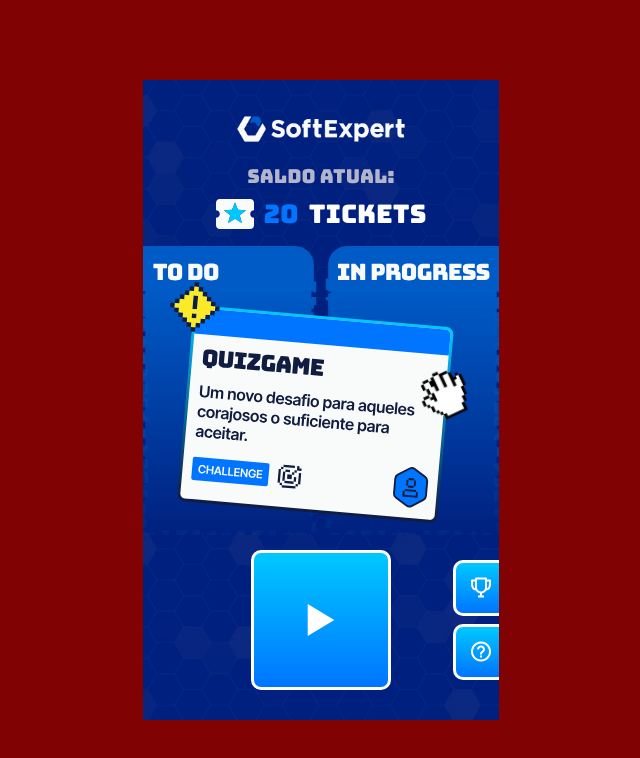
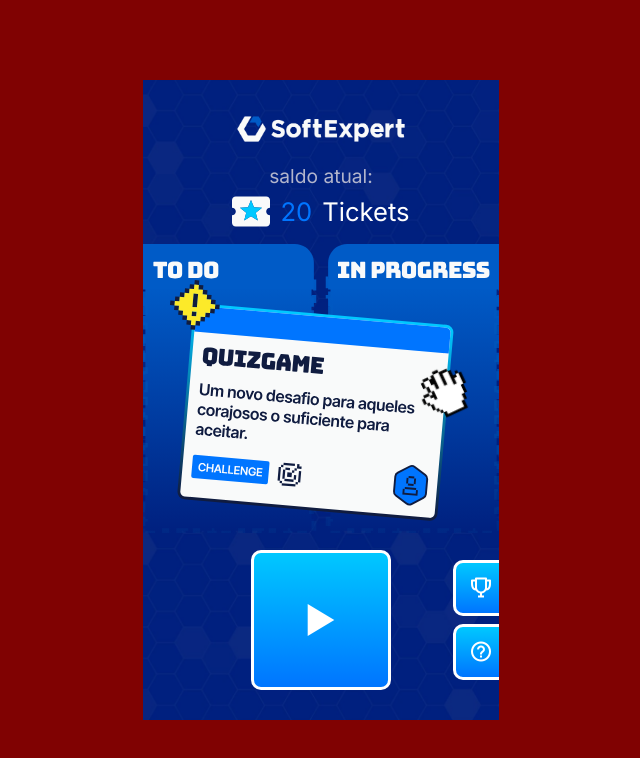
Before and after one commit to marcoskrgr/frontend, a React (Vite) app: page / in a window 1280 px wide. Shown: the top 758 px of the page, without its empty margins (319-959 px from the left). Built offline with nearby package versions, Linux system fonts and the light colour scheme.

Commit message:
PRIZE-1 Ajustando o css

```diff
--- a/src/components/Home/Prizes/style.module.css
+++ b/src/components/Home/Prizes/style.module.css
@@ -2,6 +2,7 @@
     margin: 0;
     padding: 0;
     box-sizing: border-box;
+    font-family: "Inter", sans-serif !important;
   }
 
   body {
@@ -14,8 +15,9 @@
     background-color: white;
     min-height: 100vh;
     position: relative;
+    padding: 0 30px;
+  }
 
-  }
 
   .logo-section {
     display: flex;
```
